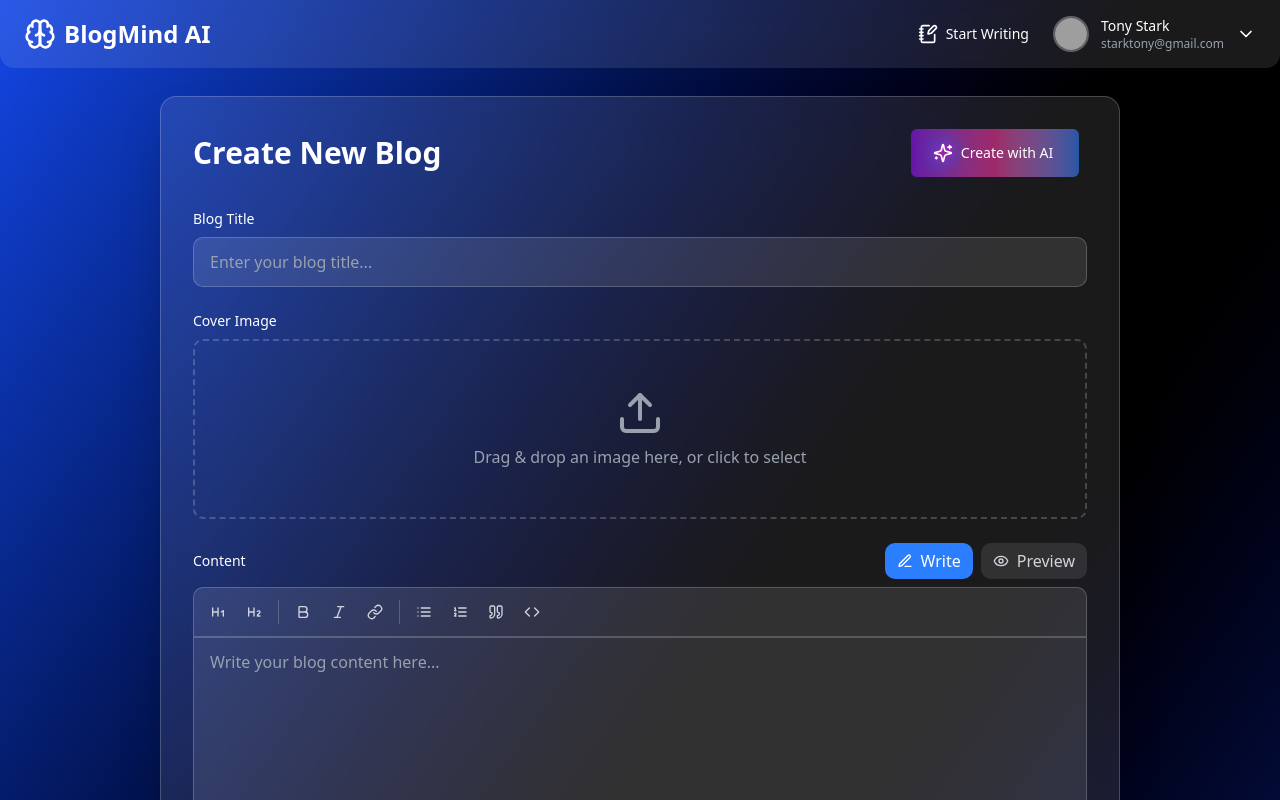
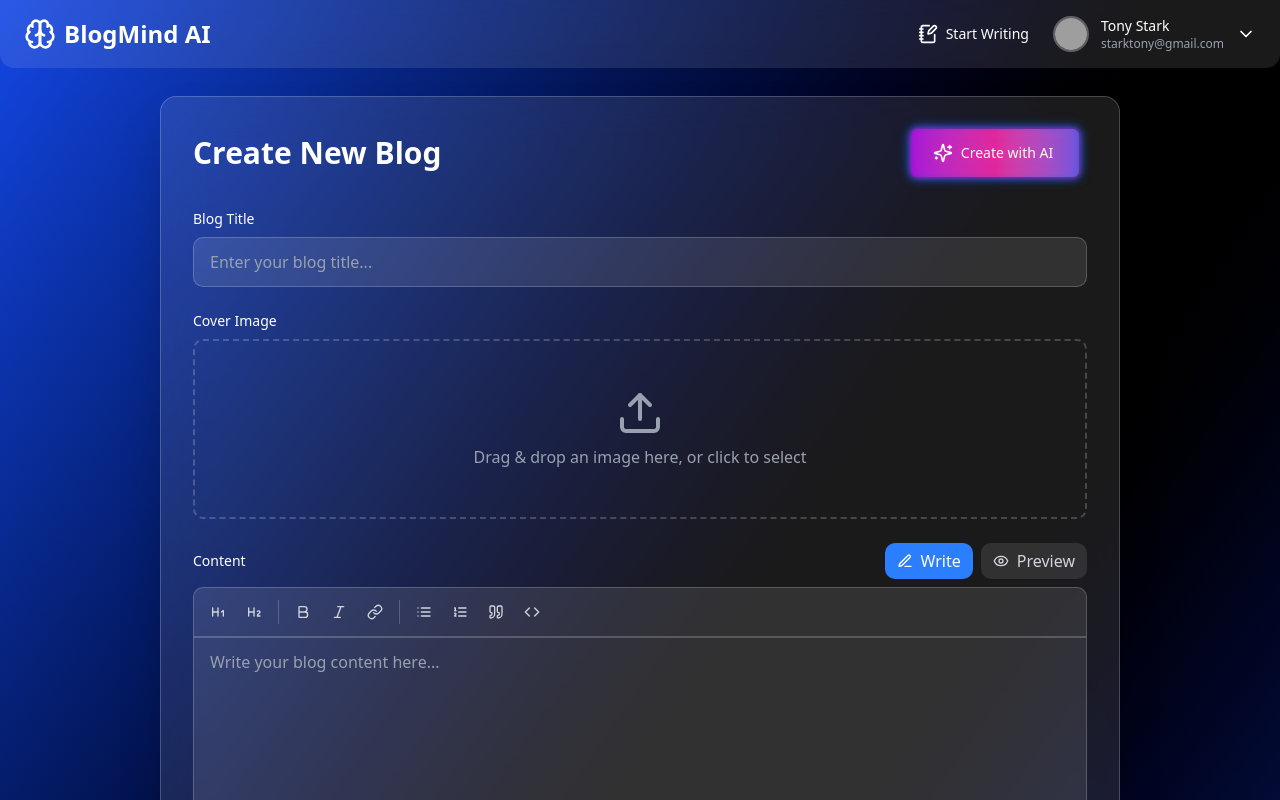
Before and after one commit to mdsaqlainahmed786/BlogMind-AI, a React (Vite) app in the folder frontend/: page /blog/create in a window 1280 px wide. Shown: the top 800 px of the page. Built offline with nearby package versions, Linux system fonts and the light colour scheme; grey boxes are pictures that could not be loaded.

Commit message:
change of AI generated blog icon

```diff
--- a/frontend/src/Blogs/CreateBlog.tsx
+++ b/frontend/src/Blogs/CreateBlog.tsx
@@ -156,18 +156,19 @@ function CreateBlog() {
             <h1 className="text-2xl md:text-3xl font-bold text-white">
               Create New Blog
             </h1>
-            <div className="relative group z-50 cursor-pointer">
+            <div
+            style={{
+              filter: `drop-shadow(0 0 2px #FF0080)
+                 drop-shadow(0 0 3px #7928CA)
+                 drop-shadow(0 0 4px #0070F3)`,
+            }}
+            className="relative group z-50 cursor-pointer">
               <div
                 className={`relative flex items-center justify-center rounded-sm w-36 pr-3 h-10 md:w-44 md:h-12 space-x-2`}
               >
                 <div className="absolute inset-0 rounded-sm bg-gradient-to-r from-purple-600 via-pink-500 to-blue-500 opacity-60"></div>
                 <Sparkles
                   className="w-5 h-5 text-white relative z-10 animate-[pulse_2s_ease-infinite]"
-                  style={{
-                    filter: `drop-shadow(0 0 4px #FF0080)
-                       drop-shadow(0 0 6px #7928CA)
-                       drop-shadow(0 0 8px #0070F3)`,
-                  }}
                 />
                 <span className="text-white text-sm z-10 text-center md:text-md">Create with AI</span>
               </div>
--- a/frontend/src/Blogs/allBlogs.tsx
+++ b/frontend/src/Blogs/allBlogs.tsx
@@ -95,7 +95,7 @@ function Blogs() {
                           <span className="text-white font-medium">
                             {blog.author.name}
                           </span>
-                          {blog.AiGenerated && <AiGeneratedBadge className="w-6 h-6"/>}
+
                         </div>
                         <span className="text-blue-300 text-sm">
                           @{blog.author.username}
@@ -122,6 +122,7 @@ function Blogs() {
                             {formatDate(blog.createdAt)} 2025
                           </span>
                         </div>
+                        {blog.AiGenerated && <AiGeneratedBadge className="w-6 h-6"/>}
                       </div>
                       <div className="flex items-center gap-4 text-blue-300 text-sm">
                         <button className="flex items-center hover:text-blue-400 transition-colors">
@@ -205,7 +206,13 @@ interface AiGeneratedBadgeProps {
 }
 export const AiGeneratedBadge = ({className}: AiGeneratedBadgeProps) => {
     return (
-      <div className="relative group z-50">
+      <div
+      style={{
+        filter: `drop-shadow(0 0 1px #FF0080)
+           drop-shadow(0 0 1px #7928CA)
+           drop-shadow(0 0 1px #0070F3)`,
+      }}
+      className="relative group z-50">
         <div className={`relative flex items-center justify-center rounded-full ${className}`}>
           <div className="absolute inset-0 rounded-full bg-gradient-to-r from-purple-600 via-pink-500 to-blue-500 opacity-60"></div>
           <Sparkles
```
